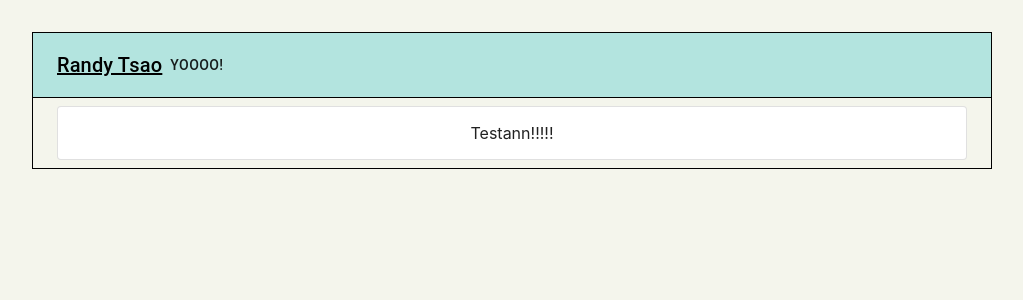
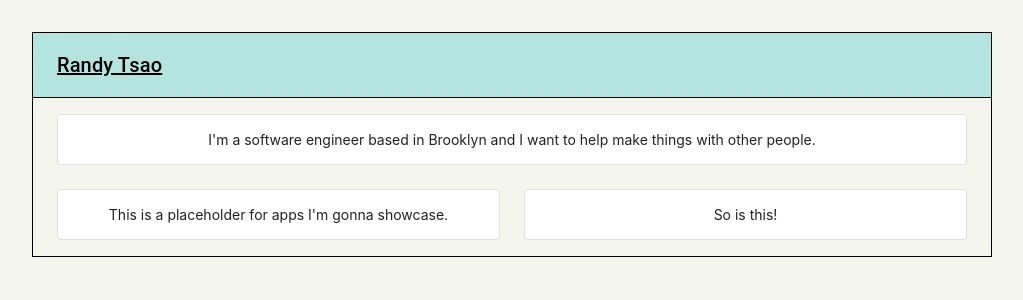
Before and after one commit to randytsao24/randytsao24.github.io, a React (Create React App) app: page / in a window 1280 px wide. Shown: the top 300 px of the page, without its empty margins (128-1151 px from the left). Built offline with nearby package versions, Linux system fonts and the light colour scheme.

Commit message:
Add basic cards and text to personal homepage

```diff
--- a/src/components/Header.js
+++ b/src/components/Header.js
@@ -26,7 +26,6 @@ const Header = () => {
       <Typography className={headerText} variant="h6">
         Randy Tsao
       </Typography>
-      <Button color="inverted">YOOOO!</Button>
     </Toolbar>
   );
 }
--- a/src/components/Personal.js
+++ b/src/components/Personal.js
@@ -5,13 +5,16 @@ import Grid from '@material-ui/core/Grid';
 import Paper from '@material-ui/core/Paper';
 
 const initStyles = makeStyles(theme => ({
+  infoGridDiv: {
+    width: '100%',
+    margin: theme.spacing(2)
+  },
   infoGridContainer: {
-    width: '100%',
-    flexGrow: 1,
-    margin: theme.spacing(1)
+    flexGrow: 1
   },
   infoCard: {
     padding: theme.spacing(2),
+    fontSize: 14,
     textAlign: 'center',
     color: theme.palette.text.primary
   }
@@ -19,14 +22,24 @@ const initStyles = makeStyles(theme => ({
 
 const Personal = () => {
   const classes = initStyles();
-  const { infoCard, infoGridContainer } = classes;
+  const { infoCard, infoGridContainer, infoGridDiv } = classes;
 
   return (
-    <div className={infoGridContainer}>
-      <Grid container spacing={3}>
+    <div className={infoGridDiv}>
+      <Grid className={infoGridContainer} container spacing={3}>
         <Grid item xs={12}>
           <Paper className={infoCard} variant="outlined">
-            Testann!!!!!
+            I'm a software engineer based in Brooklyn and I want to help make things with other people.
+          </Paper>
+        </Grid>
+        <Grid item xs={6}>
+          <Paper className={infoCard} variant="outlined">
+            This is a placeholder for apps I'm gonna showcase.
+          </Paper>
+        </Grid>
+        <Grid item xs={6}>
+          <Paper className={infoCard} variant="outlined">
+            So is this!
           </Paper>
         </Grid>
       </Grid>
```
